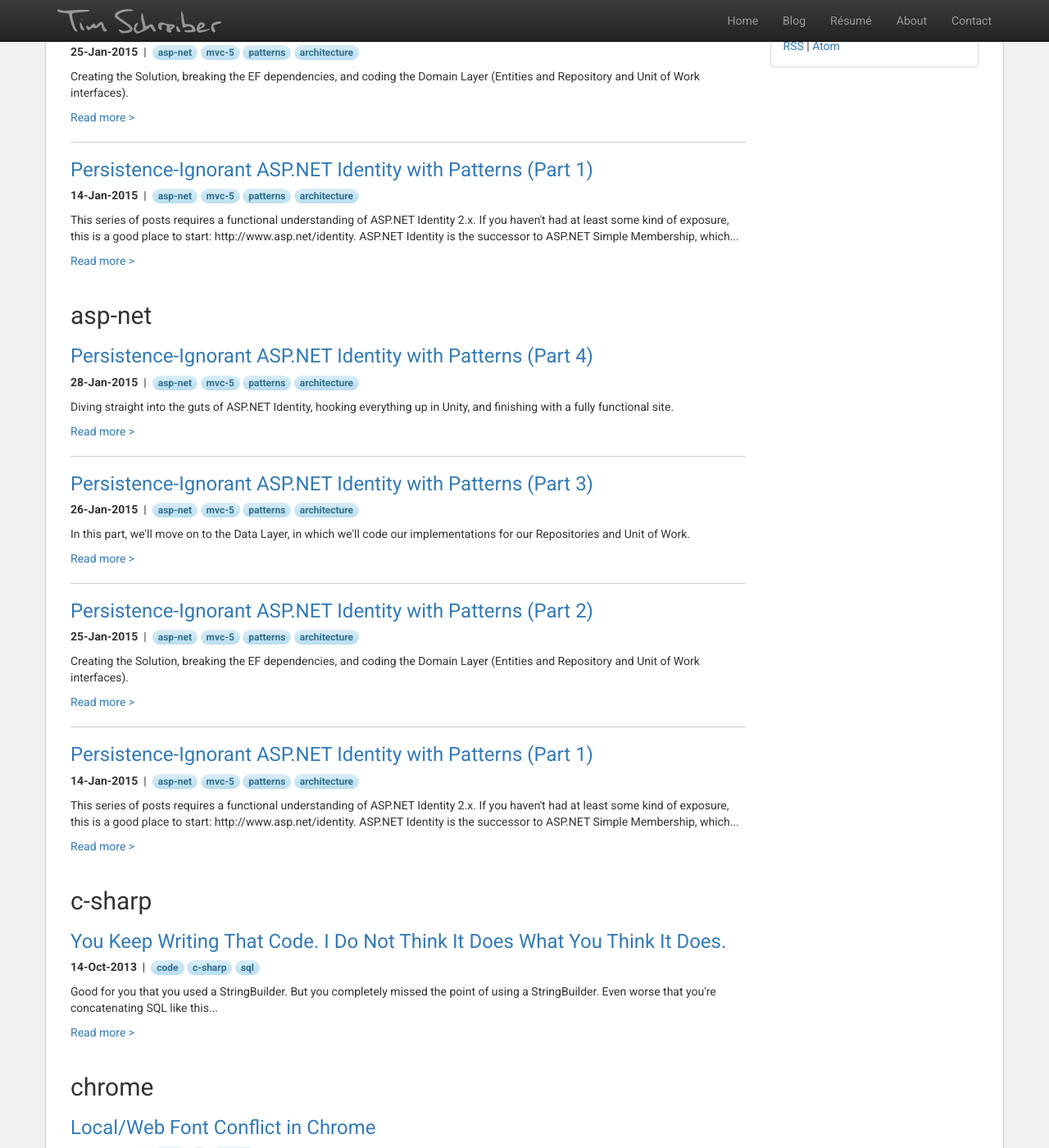
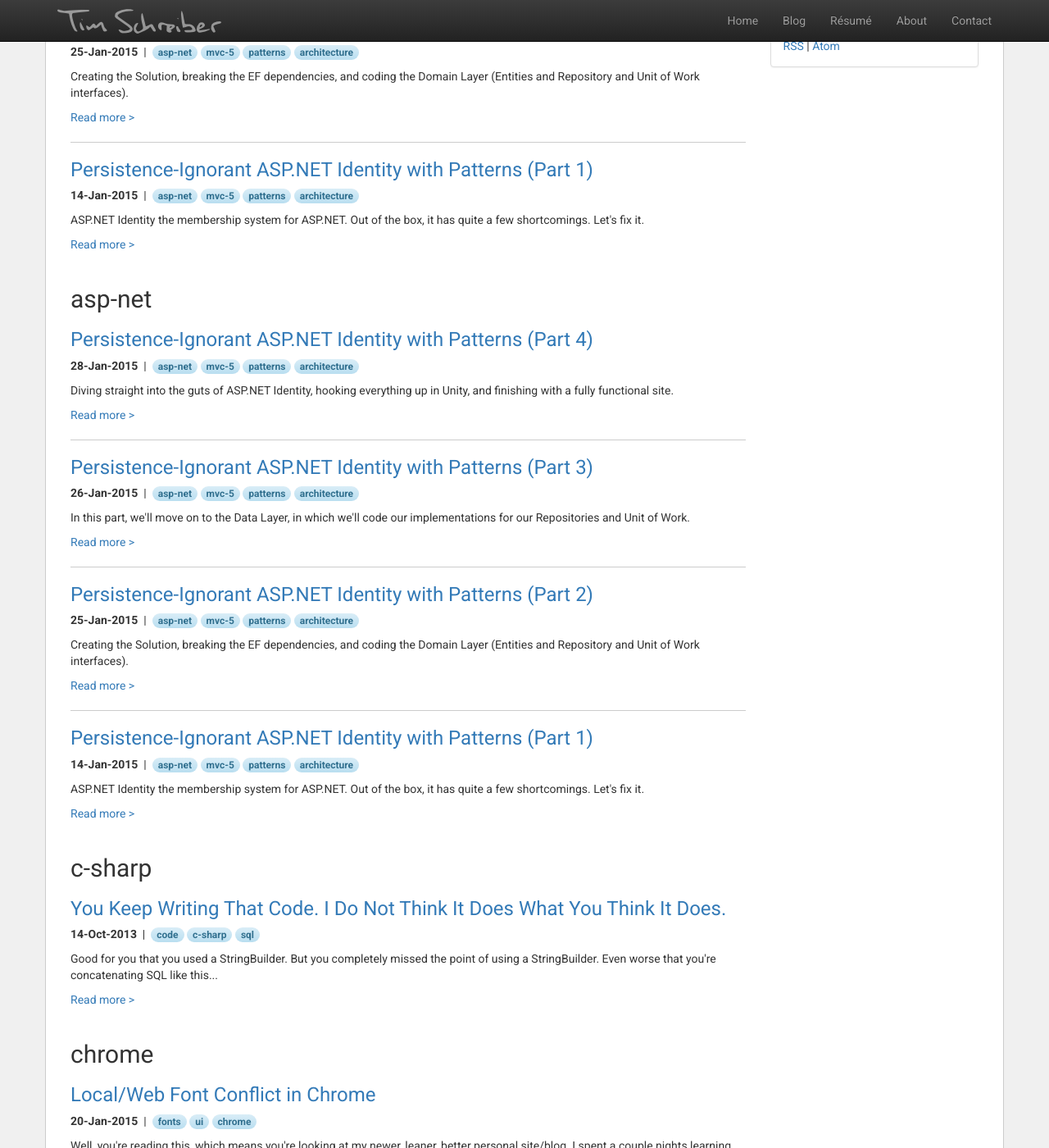
Before and after one commit to timschreiber/timschreiber.github.com, a Jekyll site: the page built from blog/tags/index.html, in a window 1280 px wide and 1400 px high, scrolled down 531 px. Shown: the whole window at 82% size. Built offline with Jekyll 4.4.1, drawn with Linux system fonts in a browser that asks for light colours; nearby versions of some CDN libraries; some of the changed text lies outside the part shown.

Commit message:
Update 2015-01-14-persistence-ignorant-asp-net-identity-with-patterns-part-1.md

```diff
--- a/_posts/2015-01-14-persistence-ignorant-asp-net-identity-with-patterns-part-1.md
+++ b/_posts/2015-01-14-persistence-ignorant-asp-net-identity-with-patterns-part-1.md
@@ -2,9 +2,11 @@
 title: "Persistence-Ignorant ASP.NET Identity with Patterns (Part 1)"
 canonical: "http://timschreiber.com/2015/01/14/persistence-ignorant-asp-net-identity-with-patterns-part-1/"
 date: 2015-01-14
-layout: post
+layout: post2
 comments: true
-description: "This series of posts requires a functional understanding of ASP.NET Identity 2.x. If you haven't had at least some kind of exposure, this is a good place to start: http://www.asp.net/identity. ASP.NET Identity is the successor to ASP.NET Simple Membership, which..."
+description: "ASP.NET Identity the membership system for ASP.NET. Out of the box, it has quite a few shortcomings. Let's fix it."
+image: "persistence-ignorant-asp-net-identity-with-patterns.jpg"
+color: "#063352"
 tags:
 - asp-net
 - mvc-5
```
